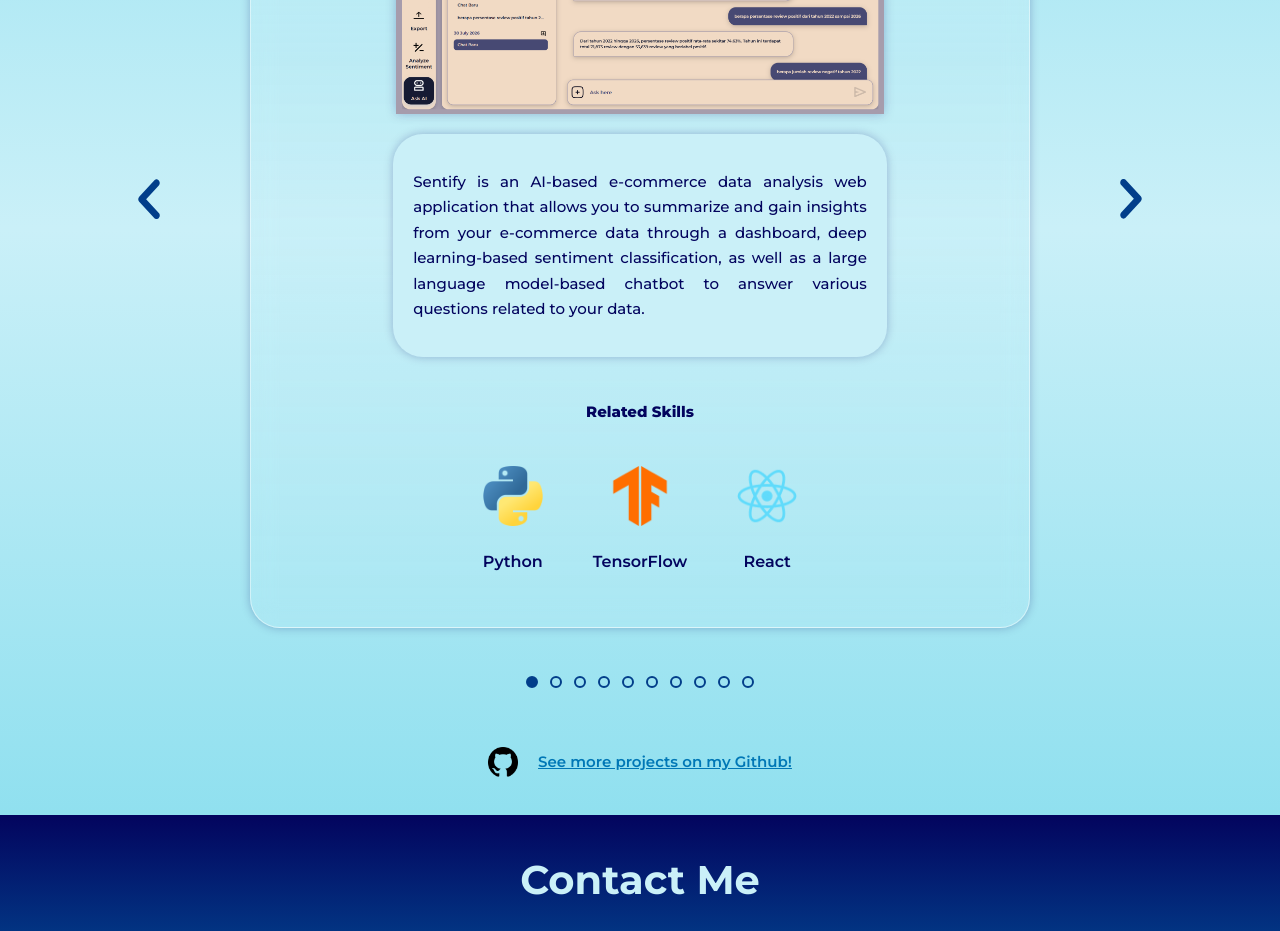
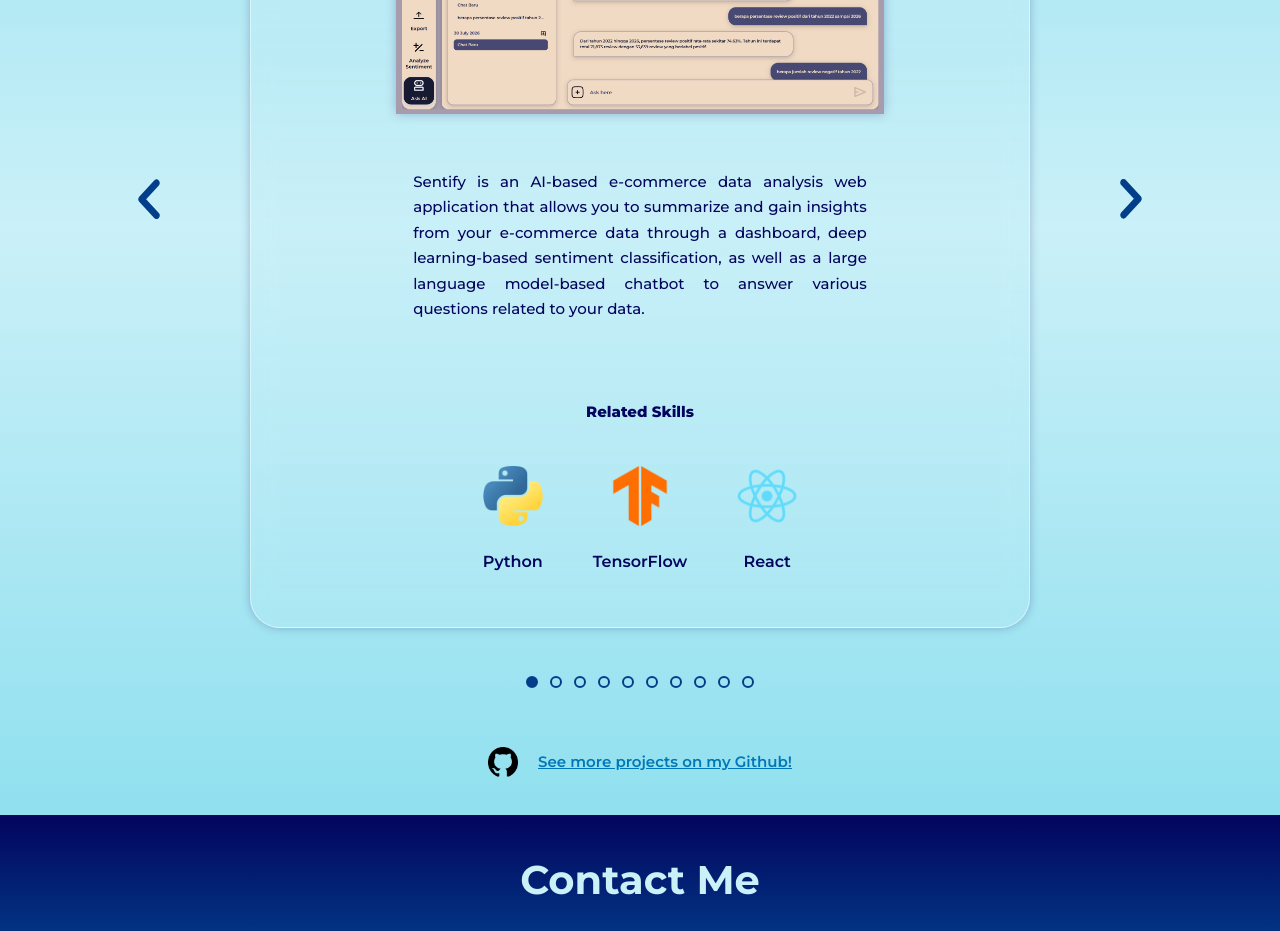
Before and after one commit to f4qihuddin/web-portfolio, a React (Vite) app: page / in a window 1280 px wide. Shown: the part 2920-3851 px from the top of the page. Built offline with nearby package versions, Linux system fonts and the light colour scheme.

Commit message:
tiny ui fix

```diff
--- a/src/styles/style.css
+++ b/src/styles/style.css
@@ -613,9 +613,6 @@ h1 {
 
 .project-description {
   width: 65%;
-  background: #caf0f8;
-  border-radius: 30px;
-  box-shadow: 0 0 10px rgba(3, 4, 94, 0.25);
   padding: 20px;
 }
 
```
